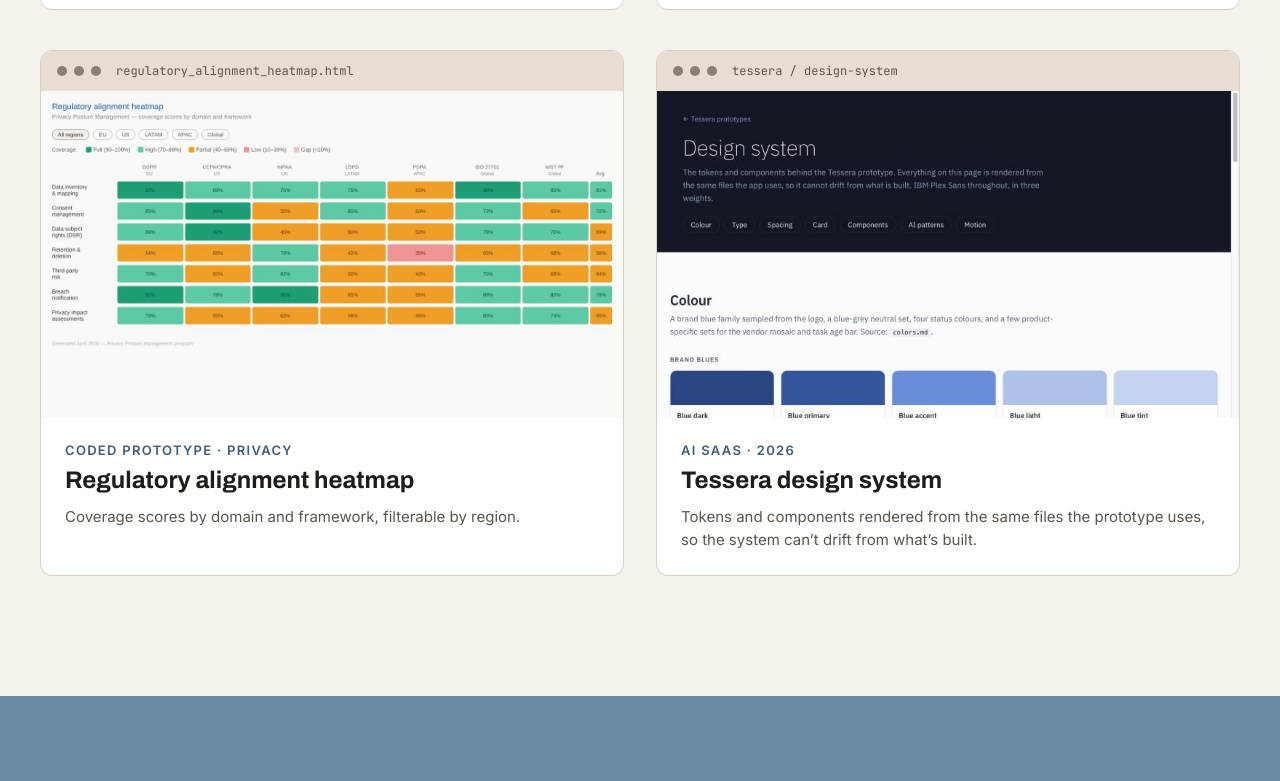
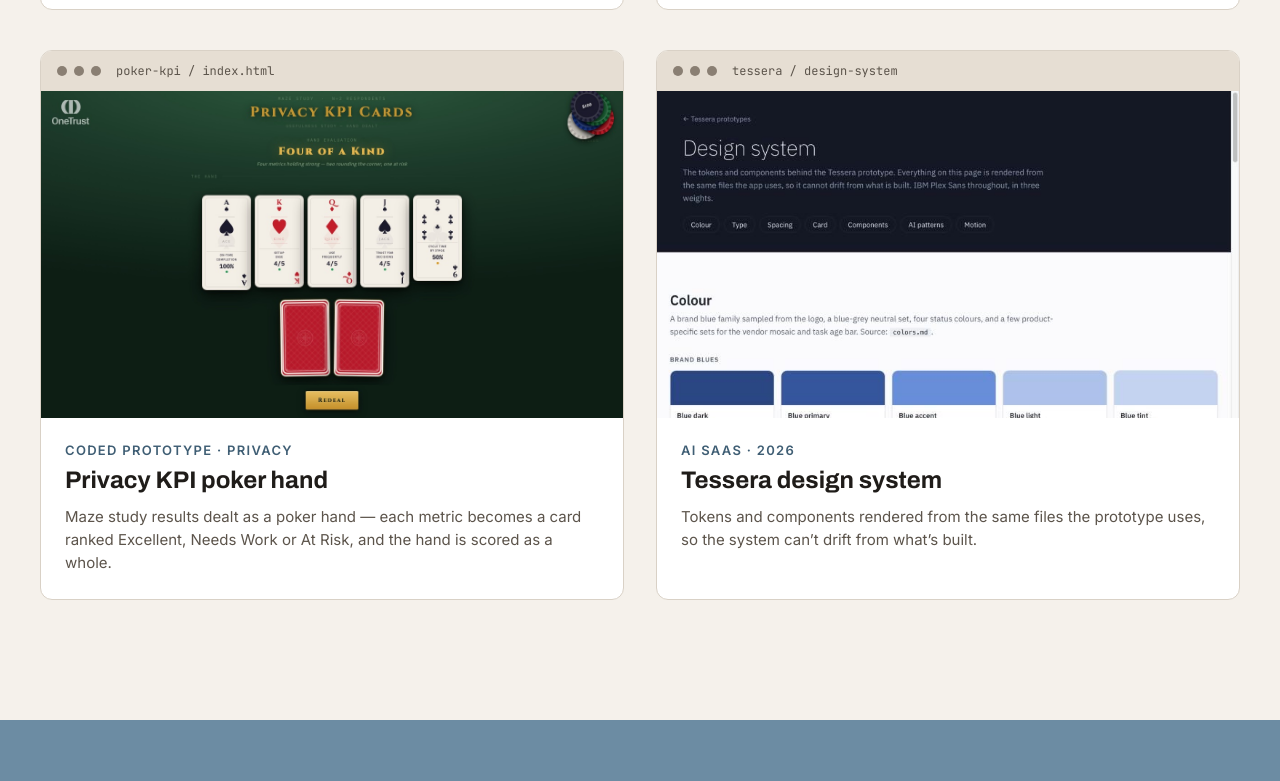
Before and after one commit to KCMarshall-66/kcmarshall-portfolio, a plain HTML site: page index.html in a window 1280 px wide. Shown: the part 5356-6137 px from the top of the page. Drawn offline with Linux system fonts and the light colour scheme.

Commit message:
Replace regulatory heatmap card with poker KPI prototype
Swap the homepage "Working prototypes" card for
regulatory_alignment_heatmap.html with the new Privacy KPI poker hand
prototype (hosted on Vercel), including a fresh 1280x860 thumbnail.

Co-Authored-By: Claude Opus 5.5 <noreply@anthropic.com>

```diff
--- a/index.html
+++ b/index.html
@@ -390,20 +390,20 @@ a:focus-visible,button:focus-visible{outline:2px solid #3F5E74;outline-offset:3p
           </div>
         </a>
 
-        <a href="/prototypes/regulatory_alignment_heatmap.html" class="bd-card" style="display: block; border-radius: 12px; background: #FFFFFF; border: 1px solid #D9D1C6; overflow: hidden; color: #1F1C19">
+        <a target="_blank" rel="noopener" href="https://poker-kpi.vercel.app/" class="bd-card" style="display: block; border-radius: 12px; background: #FFFFFF; border: 1px solid #D9D1C6; overflow: hidden; color: #1F1C19">
           <div style="display: flex; align-items: center; gap: 7px; padding: 12px 16px; background: #E6DED3">
             <span style="width: 10px; height: 10px; border-radius: 50%; background: #8A7F73"></span>
             <span style="width: 10px; height: 10px; border-radius: 50%; background: #8A7F73"></span>
             <span style="width: 10px; height: 10px; border-radius: 50%; background: #8A7F73"></span>
-            <span style="margin-left: 8px; font-family: 'JetBrains Mono', monospace; font-size: 12px; color: #5C544B">regulatory_alignment_heatmap.html</span>
+            <span style="margin-left: 8px; font-family: 'JetBrains Mono', monospace; font-size: 12px; color: #5C544B">poker-kpi / index.html</span>
           </div>
-          <div style="aspect-ratio: 16 / 9; overflow: hidden; background: #F5F1EB">
-            <img class="bd-shot" src="/assets/images/redesign/ppm-regulatory-heatmap.jpg" alt="Regulatory alignment heatmap" style="display: block; width: 100%; height: auto">
+          <div style="aspect-ratio: 16 / 9; overflow: hidden; background: #12301F">
+            <img class="bd-shot" src="/assets/images/redesign/poker-kpi.jpg" alt="Privacy KPI poker hand" style="display: block; width: 100%; height: auto">
           </div>
           <div style="padding: 24px">
             <p style="margin: 0 0 8px; font-size: 13px; font-weight: 600; letter-spacing: 0.1em; text-transform: uppercase; color: #3F5E74">Coded prototype · Privacy</p>
-            <h3 style="margin: 0; font-family: Archivo, sans-serif; font-weight: 700; font-size: 24px; line-height: 1.2">Regulatory alignment heatmap</h3>
-            <p style="margin: 10px 0 0; font-size: 15px; line-height: 1.55; color: #5C544B">Coverage scores by domain and framework, filterable by region.</p>
+            <h3 style="margin: 0; font-family: Archivo, sans-serif; font-weight: 700; font-size: 24px; line-height: 1.2">Privacy KPI poker hand</h3>
+            <p style="margin: 10px 0 0; font-size: 15px; line-height: 1.55; color: #5C544B">Maze study results dealt as a poker hand — each metric becomes a card ranked Excellent, Needs Work or At Risk, and the hand is scored as a whole.</p>
           </div>
         </a>
 
```
Also changed, not shown: assets/images/redesign/poker-kpi.jpg (added).
